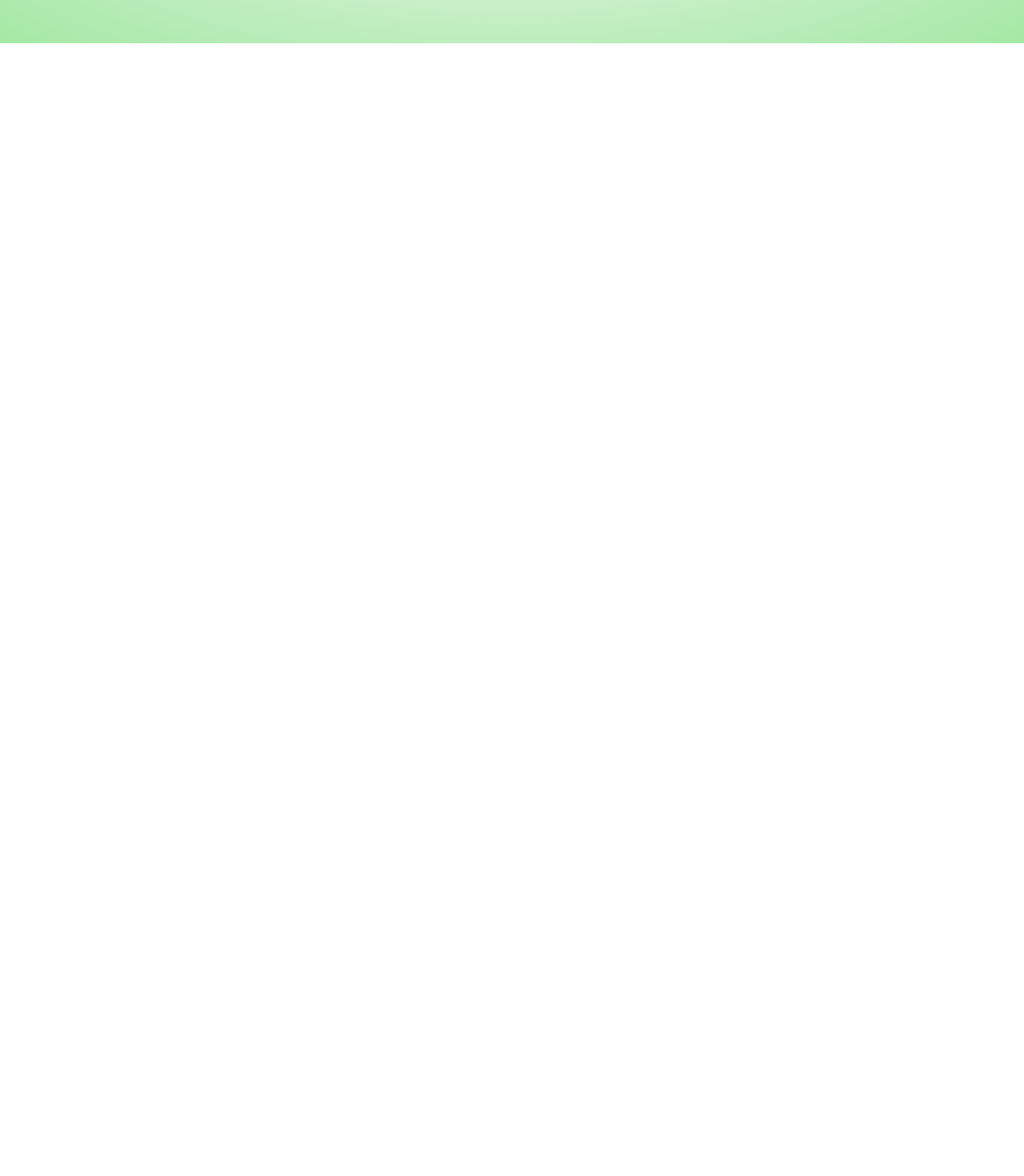
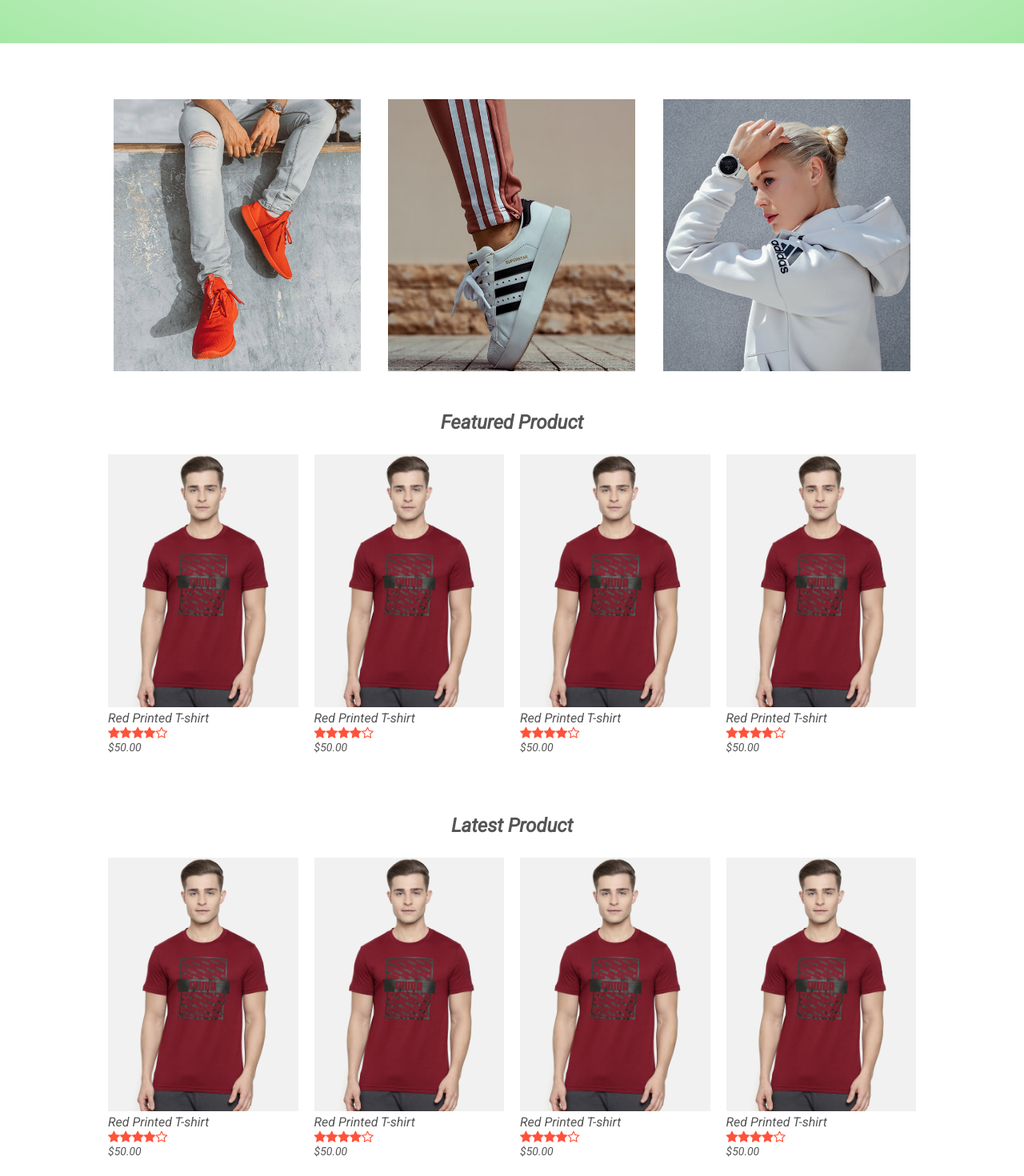
Before and after one commit to RaihanIIUC/cssonly, a React (Create React App) app: page / in a window 1280 px wide. Shown: the part 500-1970 px from the top of the page at 80% size. Before the commit the page ends 800 px from the top, so only its background shows below. Built offline with nearby package versions, Linux system fonts and the light colour scheme; grey boxes are pictures that could not be loaded.

Commit message:
before testimonial

```diff
--- a/package.json
+++ b/package.json
@@ -6,6 +6,7 @@
     "@testing-library/jest-dom": "^5.16.1",
     "@testing-library/react": "^12.1.2",
     "@testing-library/user-event": "^13.5.0",
+    "font-awesome": "^4.7.0",
     "react": "^17.0.2",
     "react-dom": "^17.0.2",
     "react-scripts": "5.0.0",
--- a/src/App.js
+++ b/src/App.js
@@ -1,10 +1,11 @@
 import "./App.css";
- import Header from "./components/Header";
-
+import Featured from "./components/FeaturedComponents/Featured";
+ import Header from "./components/HeaderComponents/Header";
 function App() {
   return (
    <body>
     <Header />
+    <Featured />
 
    </body>
   );
--- /dev/null
+++ b/src/components/FeaturedComponents/Featured.jsx
@@ -0,0 +1,21 @@
+import React from 'react'
+import FeaturedCategory from './FeaturedCategory'
+import FeaturedProduct from './FeaturedProduct'
+import Offer from './Offer/Offer'
+import RecentProduct from './RecentProduct'
+
+function Featured() {
+    return (
+        <div className="categories">
+
+        <div className="small_container">
+            <FeaturedCategory />
+            <FeaturedProduct />
+            <RecentProduct />
+         </div>
+         <Offer />
+        </div>
+    )
+}
+
+export default Featured
--- /dev/null
+++ b/src/components/FeaturedComponents/FeaturedCategory.jsx
@@ -0,0 +1,25 @@
+import React from 'react'
+import CATEGORY1  from '../../assets/images/category-1.jpg';
+import CATEGORY2  from '../../assets/images/category-2.jpg';
+import CATEGORY3  from '../../assets/images/category-3.jpg';
+
+
+
+
+function FeaturedCategory() {
+    return (
+                 <div className="row">
+                    <div className="col_3">
+                        <img src={CATEGORY1} alt="" />
+                    </div>
+                    <div className="col_3">
+                        <img src={CATEGORY2} alt="" />
+                    </div>
+                    <div className="col_3">
+                        <img src={CATEGORY3} alt="" />
+                    </div>
+                </div>
+      )
+}
+
+export default FeaturedCategory
--- /dev/null
+++ b/src/components/FeaturedComponents/FeaturedProduct.jsx
@@ -0,0 +1,60 @@
+import React from 'react'
+import FPRODUCT1 from '../../assets/images/product-1.jpg';
+import RecentProduct from './RecentProduct';
+
+function FeaturedProduct() {
+    return (<>
+             <h2 className="title">Featured Product</h2>
+            <div className="row">
+                <div className="col_4">
+                    <img src={FPRODUCT1} alt="" />
+                    <h4>Red Printed T-shirt</h4>
+                    <div className="rating">
+                        <i class="fa fa-star"></i>
+                        <i class="fa fa-star"></i>
+                        <i class="fa fa-star"></i>
+                        <i class="fa fa-star"></i>
+                        <i class="fa fa-star-o"></i>
+                    </div>
+                    <p>$50.00</p>
+                </div>     <div className="col_4">
+                    <img src={FPRODUCT1} alt="" />
+                    <h4>Red Printed T-shirt</h4>
+                    <div className="rating">
+                        <i class="fa fa-star"></i>
+                        <i class="fa fa-star"></i>
+                        <i class="fa fa-star"></i>
+                        <i class="fa fa-star"></i>
+                        <i class="fa fa-star-o"></i>
+                    </div>
+                    <p>$50.00</p>
+                </div>  <div className="col_4">
+                    <img src={FPRODUCT1} alt="" />
+                    <h4>Red Printed T-shirt</h4>
+                    <div className="rating">
+                        <i class="fa fa-star"></i>
+                        <i class="fa fa-star"></i>
+                        <i class="fa fa-star"></i>
+                        <i class="fa fa-star"></i>
+                        <i class="fa fa-star-o"></i>
+                    </div>
+                    <p>$50.00</p>
+                </div>  <div className="col_4">
+                    <img src={FPRODUCT1} alt="" />
+                    <h4>Red Printed T-shirt</h4>
+                    <div className="rating">
+                        <i class="fa fa-star"></i>
+                        <i class="fa fa-star"></i>
+                        <i class="fa fa-star"></i>
+                        <i class="fa fa-star"></i>
+                        <i class="fa fa-star-o"></i>
+                    </div>
+                    <p>$50.00</p>
+                </div>
+            </div>
+
+        </>
+    )
+}
+
+export default FeaturedProduct
--- /dev/null
+++ b/src/components/FeaturedComponents/Offer/Offer.jsx
@@ -0,0 +1,25 @@
+import React from 'react'
+import OFFER from '../../../assets/images/exclusive.png';
+
+function Offer() {
+    return (
+        <div className="offer">
+            <div className="small-container">
+                <div className="row">
+                    <div className="col_2">
+                <img src={OFFER} className="offer_img" alt="offer" />
+                    </div>
+                    <div className="col_2">
+                        <p>Exclusive Availability on Red Hat</p>
+                        <h1>Smart Brand</h1>
+                        <small>Lorem ipsum ipsum natus facilis, inventore corrupti molestiae suscipit obcaecati quisquam commodi animi, consequatur accusantium expedita.</small>
+                        <a href="" className="btn">Explore&#8594;</a>
+
+                    </div>
+                </div>
+            </div>
+        </div>
+    )
+}
+
+export default Offer
--- /dev/null
+++ b/src/components/FeaturedComponents/RecentProduct.jsx
@@ -0,0 +1,62 @@
+import React from 'react'
+import FPRODUCT1 from '../../assets/images/product-1.jpg';
+
+
+
+function RecentProduct() {
+    return (
+        <div>
+            <h2 className="title">Latest Product</h2>
+            <div className="row">
+                <div className="col_4">
+                    <img src={FPRODUCT1} alt="" />
+                    <h4>Red Printed T-shirt</h4>
+                    <div className="rating">
+                        <i class="fa fa-star"></i>
+                        <i class="fa fa-star"></i>
+                        <i class="fa fa-star"></i>
+                        <i class="fa fa-star"></i>
+                        <i class="fa fa-star-o"></i>
+                    </div>
+                    <p>$50.00</p>
+                </div>     <div className="col_4">
+                    <img src={FPRODUCT1} alt="" />
+                    <h4>Red Printed T-shirt</h4>
+                    <div className="rating">
+                        <i class="fa fa-star"></i>
+                        <i class="fa fa-star"></i>
+                        <i class="fa fa-star"></i>
+                        <i class="fa fa-star"></i>
+                        <i class="fa fa-star-o"></i>
+                    </div>
+                    <p>$50.00</p>
+                </div>  <div className="col_4">
+                    <img src={FPRODUCT1} alt="" />
+                    <h4>Red Printed T-shirt</h4>
+                    <div className="rating">
+                        <i class="fa fa-star"></i>
+                        <i class="fa fa-star"></i>
+                        <i class="fa fa-star"></i>
+                        <i class="fa fa-star"></i>
+                        <i class="fa fa-star-o"></i>
+                    </div>
+                    <p>$50.00</p>
+                </div>  <div className="col_4">
+                    <img src={FPRODUCT1} alt="" />
+                    <h4>Red Printed T-shirt</h4>
+                    <div className="rating">
+                        <i class="fa fa-star"></i>
+                        <i class="fa fa-star"></i>
+                        <i class="fa fa-star"></i>
+                        <i class="fa fa-star"></i>
+                        <i class="fa fa-star-o"></i>
+                    </div>
+                    <p>$50.00</p>
+                </div>
+            </div>
+
+        </div>
+    )
+}
+
+export default RecentProduct
--- a/src/components/Banner.jsx
+++ b/src/components/HeaderComponents/Banner.jsx
@@ -1,7 +1,6 @@
 import React from 'react'
-import BANNER from '../assets/images/image1.png'
-
-function Banner() {
+import BANNER from '../../assets/images/image1.png'
+ function Banner() {
     return (
              <div className="row">
           <div className="col_2">
--- a/src/components/Header.jsx
+++ b/src/components/HeaderComponents/Header.jsx
@@ -1,8 +1,8 @@
 import React from 'react'
-import Banner from './Banner'
+ import Banner from './Banner'
 import Navbar from './Navbar'
 
-function Header() {
+ function Header() {
     return (
         <div className='header'>
 
--- a/src/components/Navbar.jsx
+++ b/src/components/HeaderComponents/Navbar.jsx
@@ -1,13 +1,13 @@
 import React from "react";
 
-import LOGO from "../assets/images/logo.png";
-import CART from '../assets/images/cart.png';
+import LOGO from "../../assets/images/logo.png";
+import CART from '../../assets/images/cart.png';
 
 function Navbar() {
   return (
     <div className="navbar">
       <div className="logo">
-        <img src={LOGO} alt="logo" width="125" />
+        <       img src={LOGO} alt="logo" width="125" />
       </div>
 
       <nav>
--- a/src/index.css
+++ b/src/index.css
@@ -93,3 +93,88 @@ p {
 .header .row{
   margin-top: 70px;
 }
+
+.categories{
+  margin: 70px 0;
+}
+
+.col_3{
+  flex-basis: 30%;
+  min-width: 250px;
+  margin-bottom: 30px;
+}
+
+.col_3  img{
+  width: 100%;
+}
+
+.small_container{
+  max-width: 1080px;
+  margin: auto;
+  padding-left: 25px;
+  padding-right:25px;
+}
+
+.col_4{
+  flex-basis: 25%;
+  padding : 10px;
+  min-width: 200px;
+  margin-bottom: 50px;
+  transition: transform 0.5s;
+}
+
+.col_4 img{
+  width : 100%;
+}
+
+.title{
+  text-align: center;
+  margin: 0 auto;
+  position: relative;
+  line-height: 60px;
+  color: #555555;
+}
+
+.tilte:after{
+  content:'';
+  background: #ff523b;
+  width: 80px;
+  height: 5px;
+  border-radius:5px;
+  position: absolute;
+  bottom:0;
+  left: 50%;
+  transofrm : translateX(-50px)
+
+}
+
+h4{
+  color: #555;
+  font-weight: normal;
+
+}
+.col_4 p{
+font-size: 14px;
+}
+
+.rating .fa{
+  color: #ff523b;
+}
+
+.col_4:hover{
+  transform: translateY(-5px);
+}
+
+
+.offer{
+    background: radial-gradient(#ffeb0094, #f9d2f3);  margin-top:80px;
+  padding: 30px 0;
+}
+
+.col_2 .offer_img{
+   padding: 50px;
+}
+
+small{
+  color:#555;
+}
--- a/src/index.js
+++ b/src/index.js
@@ -3,7 +3,7 @@ import ReactDOM from "react-dom";
 import "./index.css";
 import App from "./App";
 import reportWebVitals from "./reportWebVitals";
-
+import 'font-awesome/css/font-awesome.min.css';
 
 
 ReactDOM.render(
```
Also changed, not shown: 1 other file (tests, documents, lock files or other folders).
